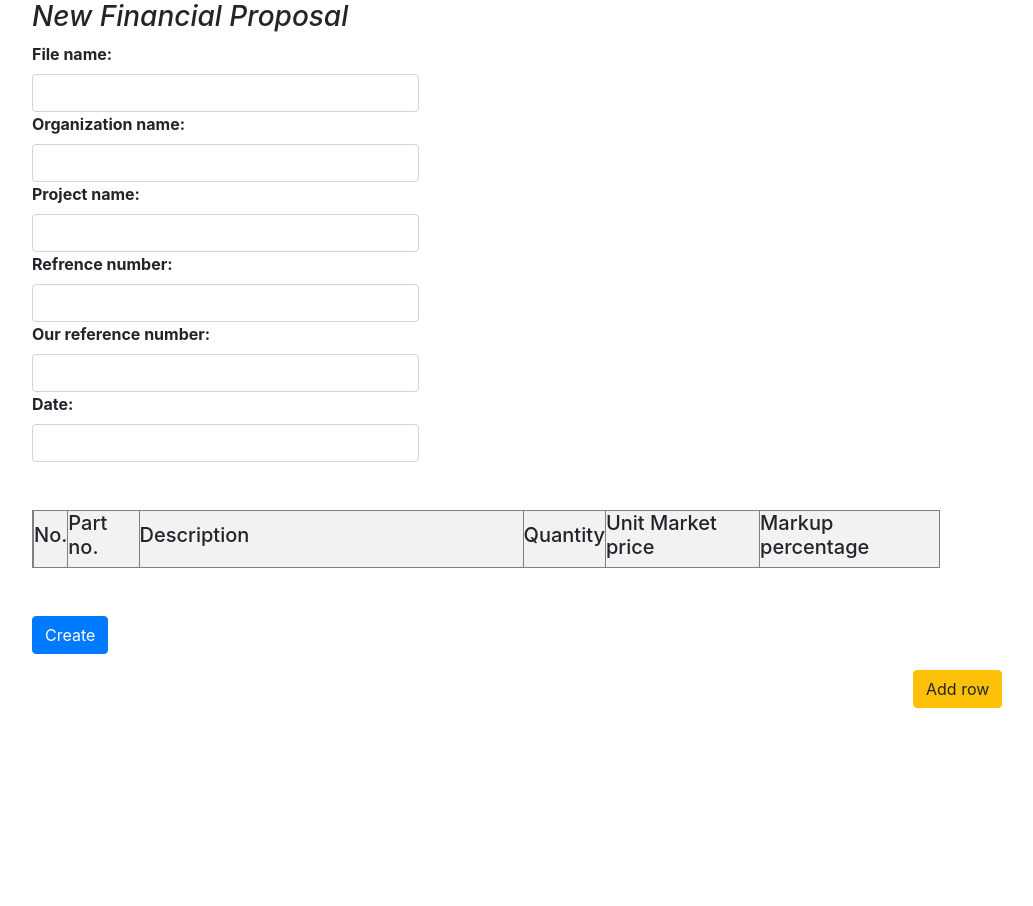
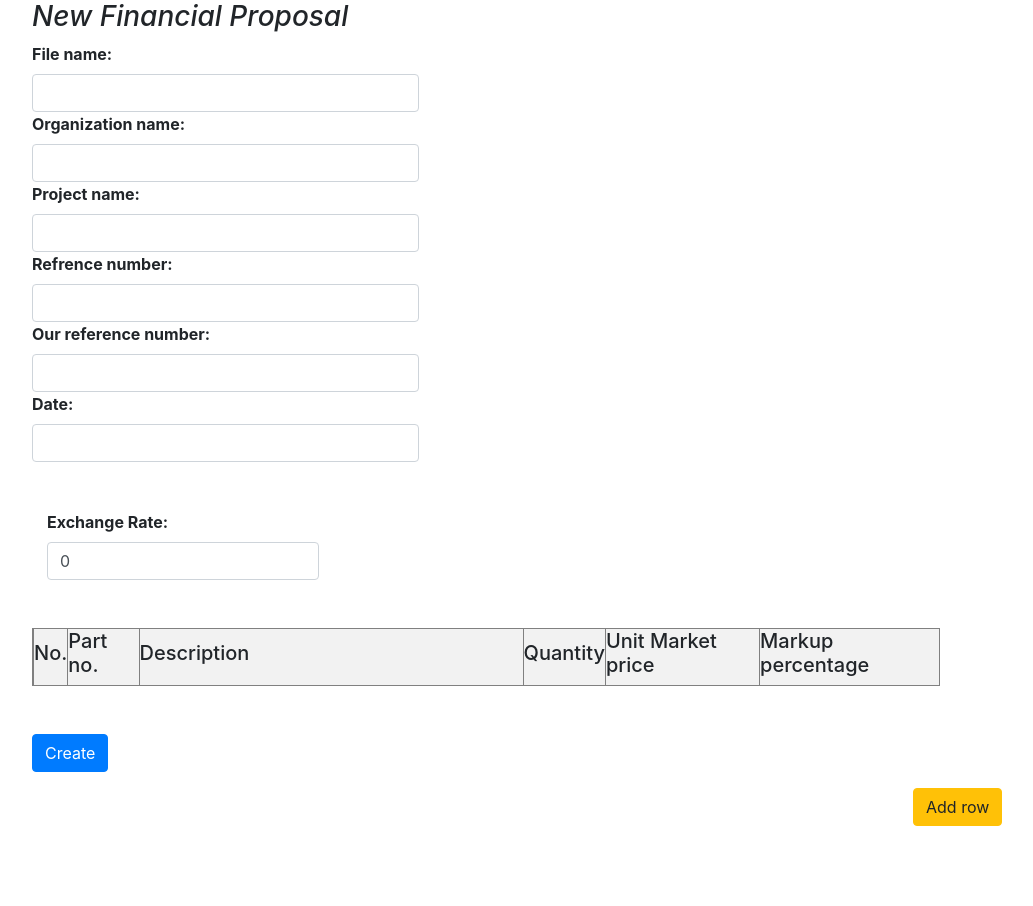
Before and after one commit to abdu4188/financial-proposal-generator, a Django app: page / in a window 1280 px wide. Shown: the part 115-1021 px from the top of the page, without its empty margins (111-1144 px from the left). Before the commit the page ends 823 px from the top, so only its background shows below. Run offline with Django 3.2, Linux system fonts and the light colour scheme; a user stored in the database is signed in; lists and menus that the app fills with data are empty; some libraries are stand-ins or nearby versions.

Commit message:
add exchange rate

```diff
--- a/input/forms.py
+++ b/input/forms.py
@@ -13,3 +13,4 @@ class createNewFinancial(forms.Form):
     quantity = forms.FloatField(widget= forms.TextInput(attrs ={'class': 'form-control', 'type': 'number'}))
     unit_market_price = forms.FloatField(widget= forms.TextInput(attrs ={'class': 'form-control', 'type': 'number'}))
     markup_percentage = forms.FloatField(widget= forms.TextInput(attrs ={'class': 'form-control', 'type': 'number'}))
+    exchange_rate = forms.FloatField(widget = forms.TextInput(attrs={'class': 'form-control', 'type': 'number', 'step': '0.01', 'value': '0',}))
--- a/templates/create_proposal.html
+++ b/templates/create_proposal.html
@@ -23,6 +23,10 @@
         </div>
         <div class="row col-sm-12">
             <div class="col-sm-9" style="margin-left: 10vw;">
+                <div class="col-sm-4">
+                <label><Strong>Exchange Rate:</Strong></label>
+                {{form.exchange_rate}}
+                </div><br><br>
                 <table id="empTable" class="table-striped" border="1" cellmargin="100px" cellpadding="0px"cellspacing="5px">
                     <tr>
                         <th>
@@ -196,6 +200,7 @@
                 'reference_number': document.getElementById('id_reference_number').value,
                 'our_reference_number': document.getElementById('id_our_reference_number').value,
                 'date': document.getElementById('id_date').value,
+                'exchange_rate': document.getElementById('id_exchange_rate').value,
             }
 
             $.ajax({
```
Also changed, not shown: input/merge.py (+5 -3 lines).
